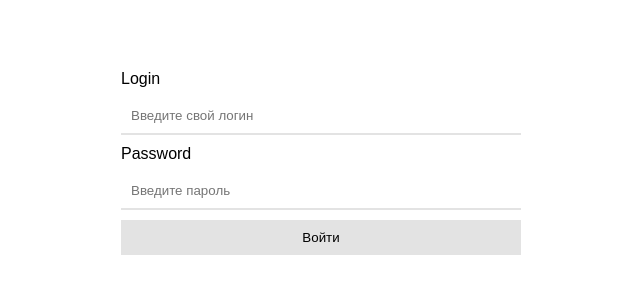
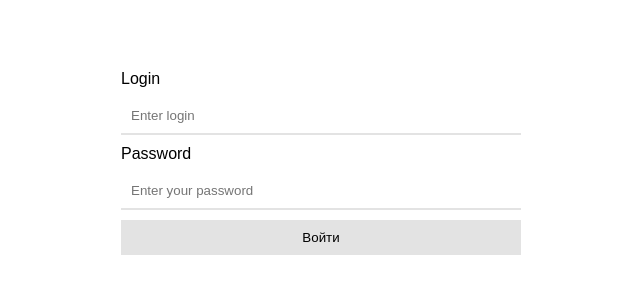
Before and after one commit to florikz/iotphp, a PHP site: page / in a window 1280 px wide. Shown: the part 238-538 px from the top of the page, without its empty margins (319-959 px from the left). Run offline with PHP 8.4, Linux system fonts and the light colour scheme.

Commit message:
Update index.php

```diff
--- a/index.php
+++ b/index.php
@@ -8,9 +8,9 @@
 <body>
         <form action = "" method = "">
             <label>Login</label>
-            <input type="text" name="login" placeholder="Введите свой логин">
+            <input type="text" name="login" placeholder="Enter login">
             <label>Password</label>
-            <input type="password" name="password" placeholder="Введите пароль">
+            <input type="password" name="password" placeholder="Enter your password">
             <button type="submit">Войти</button>
         </form>
 </body>
```
